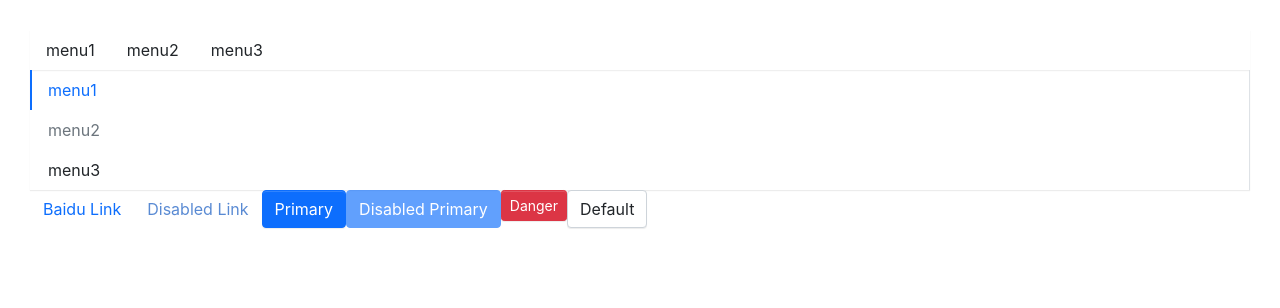
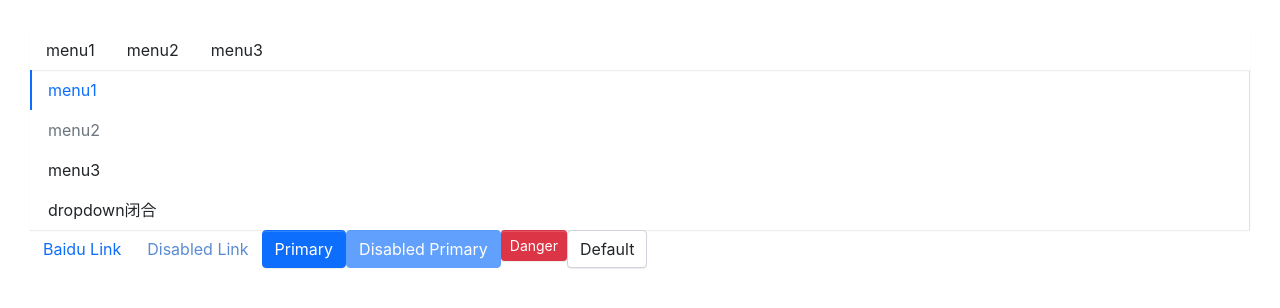
Before and after one commit to wangkaiwd/react-pcweb, a React (Create React App) app: page / in a window 1280 px wide. Shown: the top 308 px of the page. Built offline with nearby package versions, Linux system fonts and the light colour scheme.

Commit message:
feat: implement sub menu expand and collapse status

```diff
--- a/src/App.tsx
+++ b/src/App.tsx
@@ -3,6 +3,7 @@ import Button, { ButtonSize, ButtonType } from "./components/button/button";
 import MenuItem from "./components/menu/menuItem";
 import Menu from "./components/menu/menu";
 import "./App.scss";
+import SubMenu from "./components/menu/subMenu";
 
 const App = () => {
   const [name, setName] = useState("0");
@@ -30,6 +31,10 @@ const App = () => {
           menu2
         </MenuItem>
         <MenuItem name="2">menu3</MenuItem>
+        <SubMenu name="4" title={"dropdown"}>
+          <MenuItem name="4-1">dropdown1</MenuItem>
+          <MenuItem name="4-2">dropdown2</MenuItem>
+        </SubMenu>
       </Menu>
 
       <Button
--- a/src/components/menu/menu.scss
+++ b/src/components/menu/menu.scss
@@ -30,5 +30,27 @@
         border-bottom: none;
       }
     }
+    .enjoy-sub-menu {
+      &-title {
+        padding: $menu-item-padding-y $menu-item-padding-x;
+        border-left: $menu-item-active-border-width solid transparent;
+        cursor: pointer;
+        transition: $menu-transition;
+        &.disabled {
+          color: $menu-item-disabled-color;
+          cursor: default;
+          pointer-events: none;
+        }
+        &:hover {
+          border-left: $menu-item-active-border-width solid
+            $menu-item-active-color;
+          border-bottom: none;
+          color: $menu-item-active-color;
+        }
+      }
+      .enjoy-menu-item {
+        padding-left: $menu-item-padding-x * 2;
+      }
+    }
   }
 }
--- a/src/components/menu/menu.tsx
+++ b/src/components/menu/menu.tsx
@@ -47,7 +47,8 @@ const Menu: FC<MenuProps> = (props) => {
     // this.props.children 包含各种类型：数组，函数，或者null/undefined
     return React.Children.map(children, (child, index) => {
       const childElement = child as FunctionComponentElement<MenuItemProps>;
-      if (childElement.type.displayName === "MenuItem") {
+      const { displayName } = childElement.type;
+      if (displayName === "MenuItem" || displayName === "SubMenu") {
         return childElement;
       } else {
         console.error(
@@ -59,9 +60,9 @@ const Menu: FC<MenuProps> = (props) => {
   return (
     <MenuContext.Provider value={passContext}>
       {/*data-testid：方便测试时获取元素*/}
-      <ul className={cls} data-testid="test-menu">
+      <div className={cls} data-testid="test-menu">
         {renderChildren()}
-      </ul>
+      </div>
     </MenuContext.Provider>
   );
 };
--- a/src/components/menu/menuItem.tsx
+++ b/src/components/menu/menuItem.tsx
@@ -1,8 +1,8 @@
-import React, { FC, LiHTMLAttributes, useContext } from "react";
+import React, { FC, HTMLAttributes, useContext } from "react";
 import classNames from "classnames";
 import { MenuContext } from "./menu";
 
-export interface MenuItemProps extends LiHTMLAttributes<HTMLLIElement> {
+export interface MenuItemProps extends HTMLAttributes<HTMLDivElement> {
   name: string;
   disabled?: boolean;
 }
@@ -21,9 +21,9 @@ const MenuItem: FC<MenuItemProps> = (props) => {
     }
   };
   return (
-    <li className={cls} {...rest} onClick={onClick}>
+    <div className={cls} {...rest} onClick={onClick}>
       {children}
-    </li>
+    </div>
   );
 };
 // displayName:https://reactjs.org/docs/react-component.html#displayname
--- /dev/null
+++ b/src/components/menu/subMenu.tsx
@@ -0,0 +1,47 @@
+import React, {
+  FC,
+  FunctionComponentElement,
+  HTMLAttributes,
+  useState,
+} from "react";
+import classNames from "classnames";
+import { MenuItemProps } from "./menuItem";
+
+interface SubMenuProps extends HTMLAttributes<HTMLDivElement> {
+  name: string;
+  title: string;
+}
+
+const clsPre = "enjoy-sub-menu";
+const SubMenu: FC<SubMenuProps> = (props) => {
+  const { children, className, title, ...rest } = props;
+  const [expand, setExpand] = useState(false);
+  const cls = classNames(clsPre, className);
+  const renderChildren = React.Children.map(children, (child) => {
+    const childElement = child as FunctionComponentElement<MenuItemProps>;
+    if (childElement.type.displayName === "MenuItem") {
+      return childElement;
+    } else {
+      console.error(
+        "Warning: Menu has a child which is not a MenuItem component"
+      );
+    }
+  });
+  const onClick = () => {
+    setExpand(!expand);
+  };
+  return (
+    <div className={cls} {...rest}>
+      <div
+        className={classNames(`${clsPre}-title`, { expand })}
+        onClick={onClick}
+      >
+        {title}
+        <span>{expand ? "展开" : "闭合"}</span>
+      </div>
+      {expand && renderChildren}
+    </div>
+  );
+};
+SubMenu.displayName = "SubMenu";
+export default SubMenu;
```
